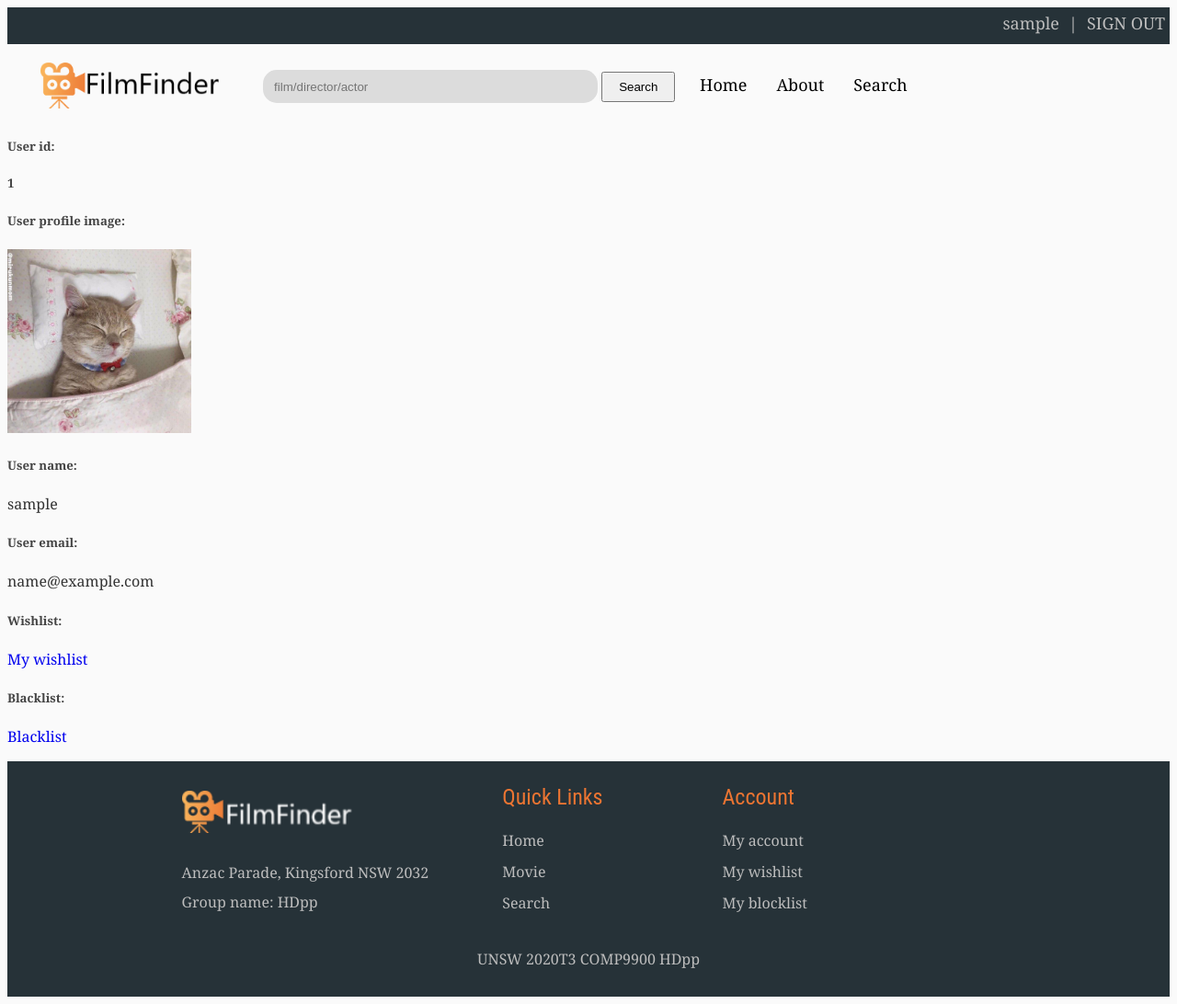
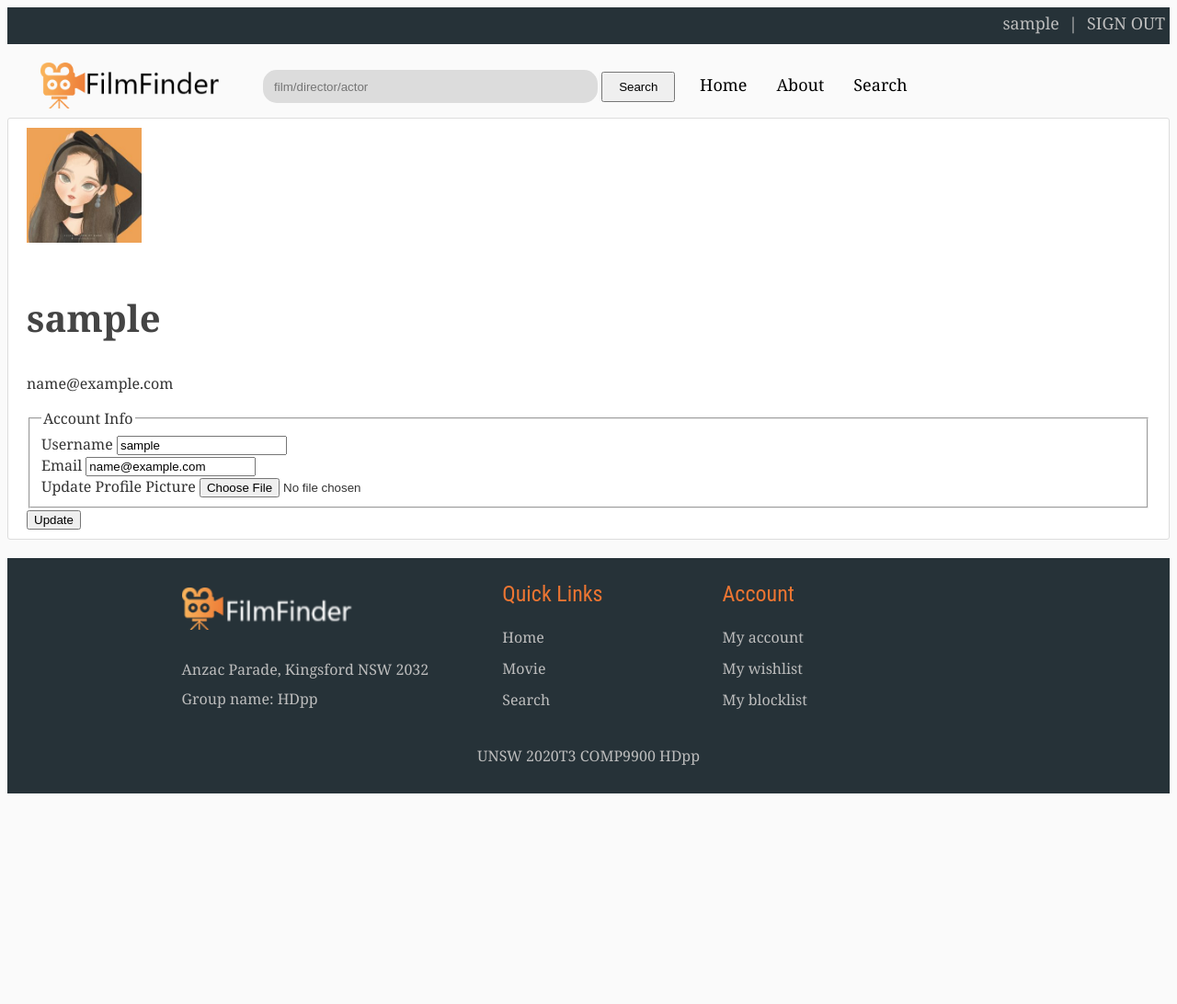
Before and after one commit to Kevin-zry/COMP9900-Project, a Flask app: page /account in a window 1280 px wide. Shown: the whole page at 92% size. After the commit the page ends 863 px from the top, so only its background shows below. Run offline with Flask 2, Linux system fonts and the light colour scheme; the visitor is signed in with stand-in values (Sample User, id 1); data comes from the database, SQL or seed files in the repository; parts of the project's set-up code (start-up, migrations or seed data) failed here and were passed over; some libraries are stand-ins or nearby versions.

Commit message:
Add files via upload

```diff
--- a/Sprint 1/filmFinder/templates/account.html
+++ b/Sprint 1/filmFinder/templates/account.html
@@ -1,15 +1,57 @@
 {% extends "layout.html" %}
 {% block content %}
-<h5>User id:<h5>
-	<p>{{ current_user.id }}</p>
-<h5>User profile image:<h5>
-	<p><img src="../static/images/{{current_user.profile_image}}" height="200" width="200"></p>
-<h5>User name:</h5>
-	<p>{{ current_user.username }}</p>
-<h5>User email:</h5>
-<p>{{ current_user.email }}</p>
-<h5>Wishlist:</h5>
-<p><a href="#">My wishlist</a></p>
-<h5>Blacklist:</h5>
-<p><a href="#">Blacklist</a></p>
+    <div class="content-section">
+      <div class="media">
+        <img class="rounded-circle account-img" src="{{ image_file }}">
+        <div class="media-body">
+          <h2 class="account-heading">{{ current_user.username }}</h2>
+          <p class="text-secondary">{{ current_user.email }}</p>
+        </div>
+      </div>
+        <form method="POST" action="" enctype="multipart/form-data">
+            {{ form.hidden_tag() }}
+            <fieldset class="form-group">
+                <legend class="border-bottom mb-4">Account Info</legend>
+                <div class="form-group">
+                    {{ form.username.label(class="form-control-label") }}
+
+                    {% if form.username.errors %}
+                        {{ form.username(class="form-control form-control-lg is-invalid") }}
+                        <div class="invalid-feedback">
+                            {% for error in form.username.errors %}
+                                <span>{{ error }}</span>
+                            {% endfor %}
+                        </div>
+                    {% else %}
+                        {{ form.username(class="form-control form-control-lg") }}
+                    {% endif %}
+                </div>
+                <div class="form-group">
+                    {{ form.email.label(class="form-control-label") }}
+                    {% if form.email.errors %}
+                        {{ form.email(class="form-control form-control-lg is-invalid") }}
+                        <div class="invalid-feedback">
+                            {% for error in form.email.errors %}
+                                <span>{{ error }}</span>
+                            {% endfor %}
+                        </div>
+                    {% else %}
+                        {{ form.email(class="form-control form-control-lg") }}
+                    {% endif %}
+                </div>
+                <div class="form-group">
+                    {{ form.picture.label() }}
+                    {{ form.picture(class="form-control-file") }}
+                    {% if form.picture.errors %}
+                        {% for error in form.picture.errors %}
+                            <span class="text-danger">{{ error }}</span></br>
+                        {% endfor %}
+                    {% endif %}
+                </div>
+            </fieldset>
+            <div class="form-group">
+                {{ form.submit(class="btn btn-outline-info") }}
+            </div>
+        </form>
+    </div>
 {% endblock content %}
--- a/Sprint 1/filmFinder/templates/home.html
+++ b/Sprint 1/filmFinder/templates/home.html
@@ -27,7 +27,7 @@
 								{%endfor%}
 							</div>
 						</div>
-						<div class="moive-recom">
+						<div class="movie-recom">
 							<div>
 								<a href="film/{{movies.1.id}}">
 									<div class="movie-img">
```
Also changed, not shown: Sprint 1/filmFinder/templates/film.html (+12 -79 lines), Sprint 1/filmFinder/templates/search_temp.html (+11 -4 lines).
